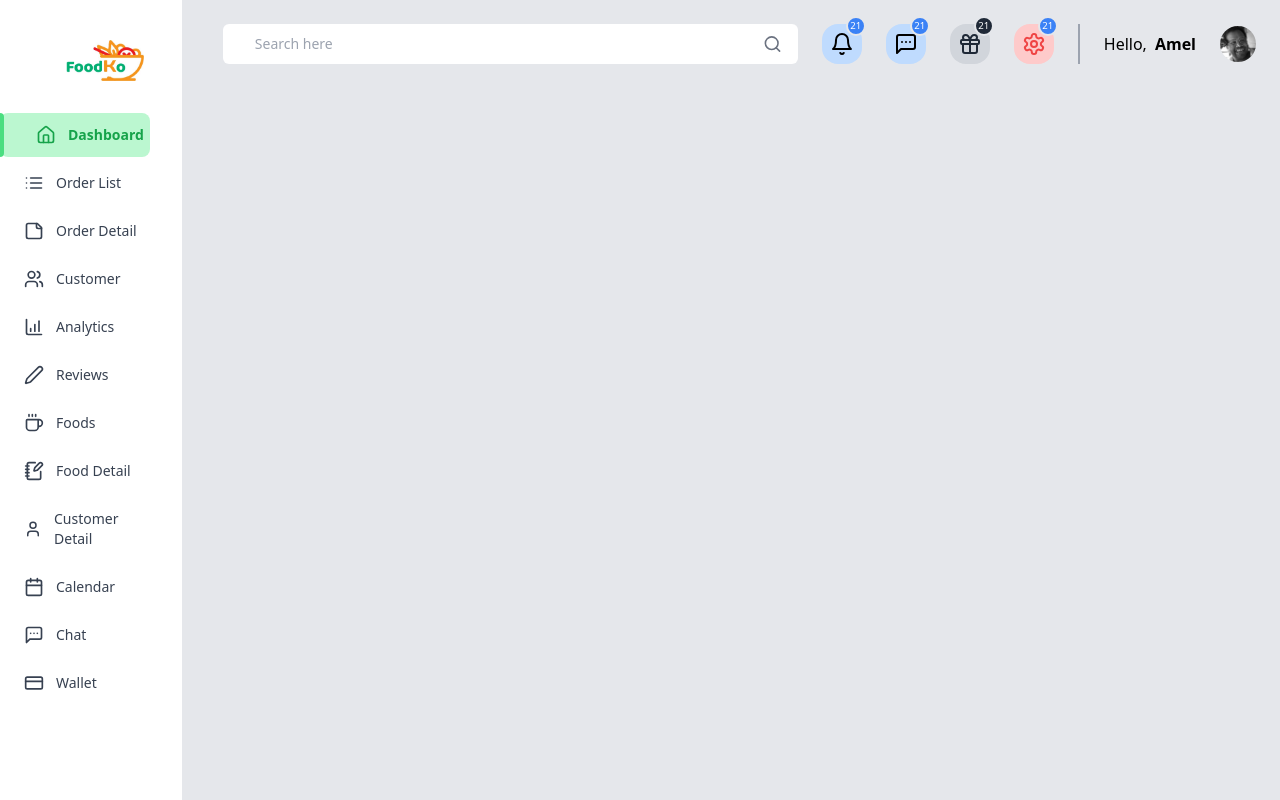
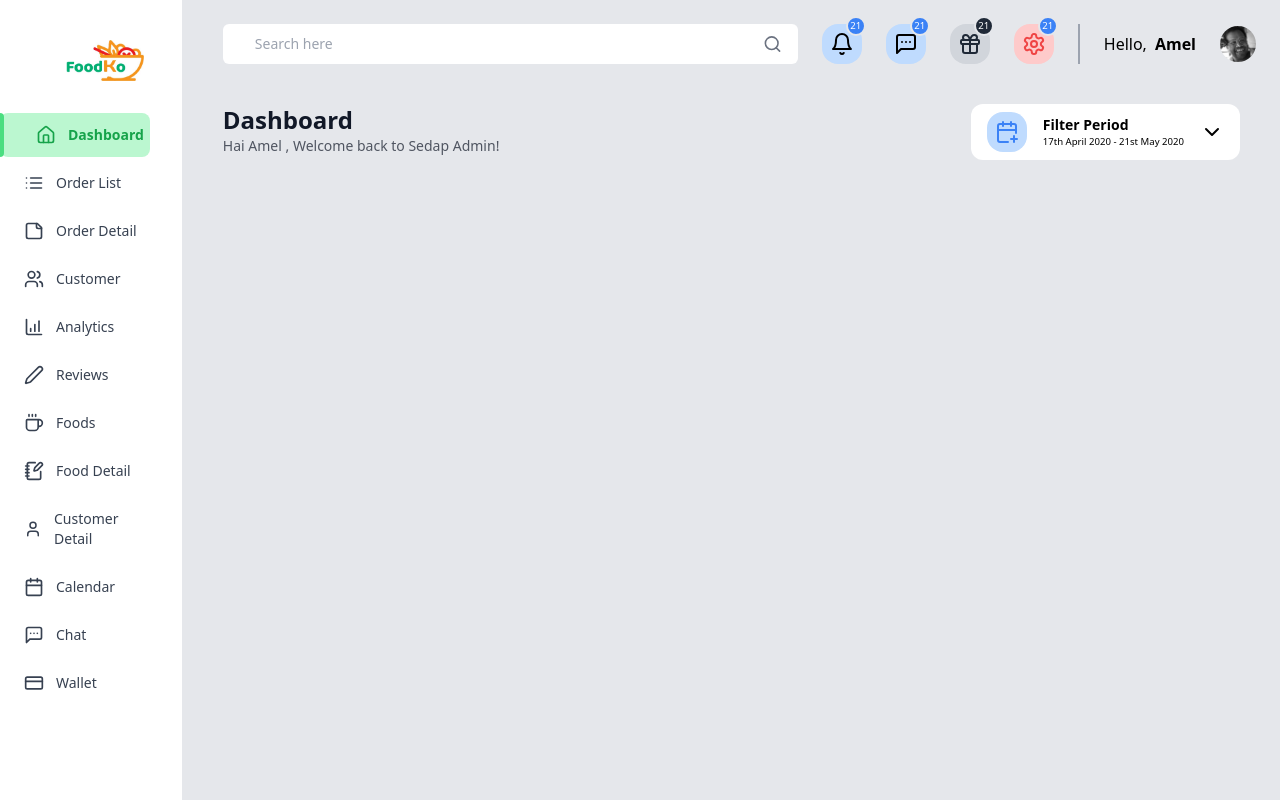
Before and after one commit to Amel294/Restaurant-Management, a React (Vite) app in the folder client/: page / in a window 1280 px wide. Built offline with nearby package versions, Linux system fonts and the light colour scheme.

Commit message:
feat(client): add TopSection component with greeting and filter UI.

```diff
--- a/client/src/App.tsx
+++ b/client/src/App.tsx
@@ -2,6 +2,7 @@
 
 import Sidebar from "./components/Sidebar/Sidebar";
 import TopBar from "./components/TopBar.tsx/TopBar";
+import TopSection from "./components/TopSection/TopSection";
 
 function App() {
   return (
@@ -11,8 +12,8 @@ function App() {
       </div>
       <div className="col-span-6 px-10 pt-6">
         <TopBar />
+        <TopSection/>
       </div>
-
     </div>
   );
 }
--- /dev/null
+++ b/client/src/components/TopSection/TopSection.tsx
@@ -0,0 +1,25 @@
+// Path: client\src\components\TopSection\TopSection.tsx
+import { CalendarPlus, ChevronDown } from "lucide-react"
+function TopSection() {
+    return (
+        <div className="pt-10">
+            <div className="flex justify-between">
+                <div>
+                    <div className="text-2xl font-semibold text-gray-900">Dashboard</div>
+                    <div className="text-sm  font-thin opacity-70 text-gray-900">Hai Amel , Welcome back to Sedap Admin!</div>
+                </div>
+                <div className="flex items-center bg-white px-4 py-2 rounded-xl gap-4">
+                    <div className="p-2 rounded-2xl bg-blue-200">
+                        <CalendarPlus className="text-blue-500" />
+                    </div>
+                    <div>
+                        <div className="text-sm font-semibold">Filter Period</div>
+                        <div className="text-xxs"><span>17th April 2020</span><span> - </span><span>21st May 2020</span></div>
+                    </div>
+                    <ChevronDown />
+                </div>
+            </div>
+        </div>
+    )
+}
+export default TopSection
```
